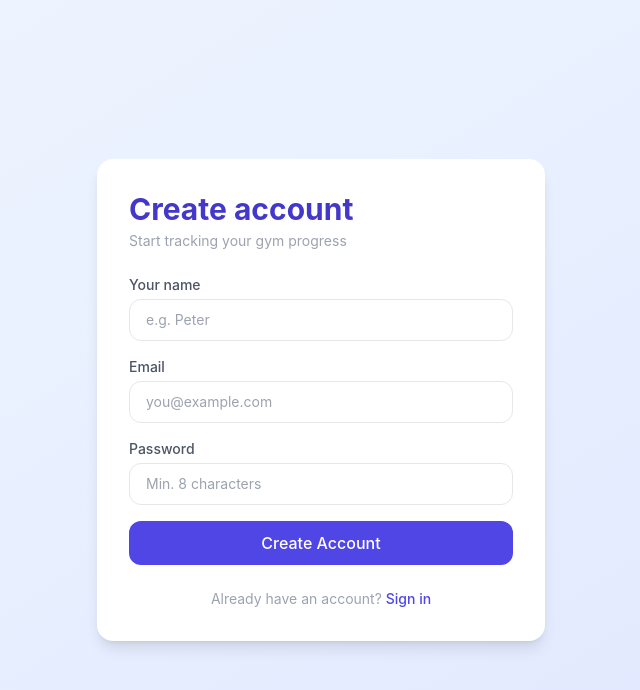
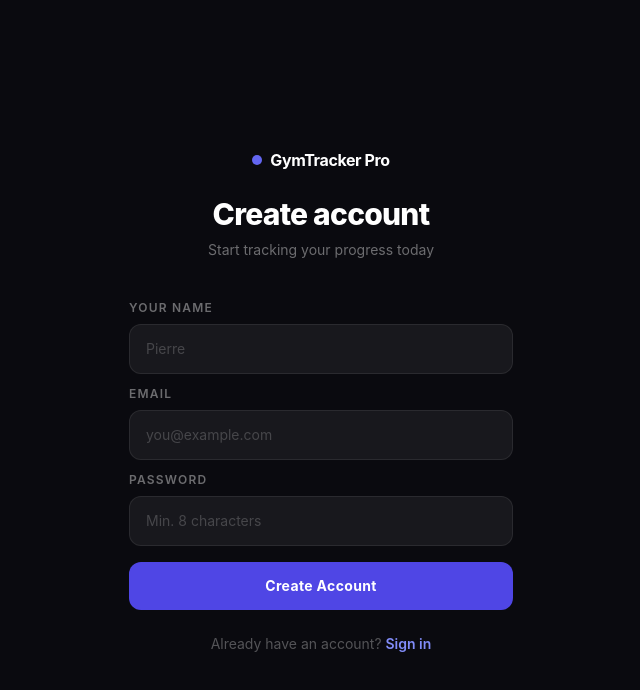
Before and after one commit to mrp36126/gymtracker, a Next.js app: page /register in a window 1280 px wide. Shown: the top 690 px of the page, without its empty margins (319-959 px from the left). Built offline with nearby package versions, Linux system fonts and the light colour scheme.

Commit message:
Update page.tsx

```diff
--- a/src/app/(auth)/register/page.tsx
+++ b/src/app/(auth)/register/page.tsx
@@ -22,13 +22,11 @@ export default function RegisterPage() {
       });
       const json = await res.json();
       if (!res.ok) {
-      // Handle Zod array errors or plain string errors
         const msg = Array.isArray(json.error)
           ? json.error.map((e: any) => e.message).join(', ')
           : json.error ?? 'Registration failed';
         throw new Error(msg);
       }
-
       const supabase = createSupabaseBrowserClient();
       await supabase.auth.signInWithPassword({ email, password });
       router.push('/welcome');
@@ -40,46 +38,67 @@ export default function RegisterPage() {
   };
 
   return (
-    <main className="min-h-screen bg-gradient-to-br from-blue-50 to-indigo-100 flex items-center justify-center p-4">
-      <div className="bg-white rounded-2xl shadow-lg p-8 w-full max-w-md">
-        <h1 className="text-3xl font-bold text-indigo-700 mb-1">Create account</h1>
-        <p className="text-gray-400 text-sm mb-6">Start tracking your gym progress</p>
+    <main className="min-h-screen bg-[#0A0A0F] flex items-center justify-center p-6">
+      <div className="w-full max-w-sm">
 
-        <div className="space-y-4">
+        <div className="text-center mb-10">
+          <div className="inline-flex items-center gap-2 mb-6">
+            <div className="w-2.5 h-2.5 rounded-full bg-indigo-500"></div>
+            <span className="font-bold text-white tracking-tight">GymTracker Pro</span>
+          </div>
+          <h1 className="text-3xl font-extrabold text-white tracking-tight">Create account</h1>
+          <p className="text-white/40 text-sm mt-2">Start tracking your progress today</p>
+        </div>
+
+        <div className="space-y-3 mb-4">
           <div>
-            <label className="block text-sm font-medium text-gray-600 mb-1">Your name</label>
-            <input type="text" value={name} onChange={e => setName(e.target.value)}
-              placeholder="e.g. Peter"
-              className="w-full border border-gray-200 rounded-xl px-4 py-2.5 text-sm
-                focus:outline-none focus:ring-2 focus:ring-indigo-400" />
+            <label className="block text-xs font-semibold text-white/40 uppercase tracking-widest mb-2">Your name</label>
+            <input
+              type="text"
+              value={name}
+              onChange={e => setName(e.target.value)}
+              placeholder="Pierre"
+              className="w-full bg-white/[0.06] border border-white/[0.08] rounded-xl px-4 py-3.5 text-sm text-white placeholder:text-white/20 focus:outline-none focus:border-indigo-500/50 focus:bg-white/[0.08] transition"
+            />
           </div>
           <div>
-            <label className="block text-sm font-medium text-gray-600 mb-1">Email</label>
-            <input type="email" value={email} onChange={e => setEmail(e.target.value)}
+            <label className="block text-xs font-semibold text-white/40 uppercase tracking-widest mb-2">Email</label>
+            <input
+              type="email"
+              value={email}
+              onChange={e => setEmail(e.target.value)}
               placeholder="you@example.com"
-              className="w-full border border-gray-200 rounded-xl px-4 py-2.5 text-sm
-                focus:outline-none focus:ring-2 focus:ring-indigo-400" />
+              className="w-full bg-white/[0.06] border border-white/[0.08] rounded-xl px-4 py-3.5 text-sm text-white placeholder:text-white/20 focus:outline-none focus:border-indigo-500/50 focus:bg-white/[0.08] transition"
+            />
           </div>
           <div>
-            <label className="block text-sm font-medium text-gray-600 mb-1">Password</label>
-            <input type="password" value={password} onChange={e => setPassword(e.target.value)}
+            <label className="block text-xs font-semibold text-white/40 uppercase tracking-widest mb-2">Password</label>
+            <input
+              type="password"
+              value={password}
+              onChange={e => setPassword(e.target.value)}
               placeholder="Min. 8 characters"
-              className="w-full border border-gray-200 rounded-xl px-4 py-2.5 text-sm
-                focus:outline-none focus:ring-2 focus:ring-indigo-400" />
+              className="w-full bg-white/[0.06] border border-white/[0.08] rounded-xl px-4 py-3.5 text-sm text-white placeholder:text-white/20 focus:outline-none focus:border-indigo-500/50 focus:bg-white/[0.08] transition"
+            />
+          </div>
         </div>
 
-          {error && <p className="text-red-500 text-sm">{error}</p>}
+        {error && (
+          <div className="bg-red-500/10 border border-red-500/20 rounded-xl px-4 py-3 mb-4">
+            <p className="text-red-400 text-sm">{error}</p>
+          </div>
+        )}
 
-          <button onClick={handleRegister} disabled={loading}
-            className="w-full bg-indigo-600 text-white rounded-xl py-2.5 font-medium
-              hover:bg-indigo-700 disabled:opacity-50 transition">
-            {loading ? 'Creating account…' : 'Create Account'}
+        <button
+          onClick={handleRegister}
+          disabled={loading}
+          className="w-full bg-indigo-600 hover:bg-indigo-500 text-white rounded-xl py-3.5 font-bold text-sm tracking-wide transition disabled:opacity-50 mb-6">
+          {loading ? 'Creating account...' : 'Create Account'}
         </button>
-        </div>
 
-        <p className="text-center text-sm text-gray-400 mt-6">
+        <p className="text-center text-sm text-white/30">
           Already have an account?{' '}
-          <Link href="/login" className="text-indigo-600 font-medium hover:underline">
+          <Link href="/login" className="text-indigo-400 hover:text-indigo-300 font-semibold transition">
             Sign in
           </Link>
         </p>
```
Lines whose indentation alone changed are shown as unchanged.
